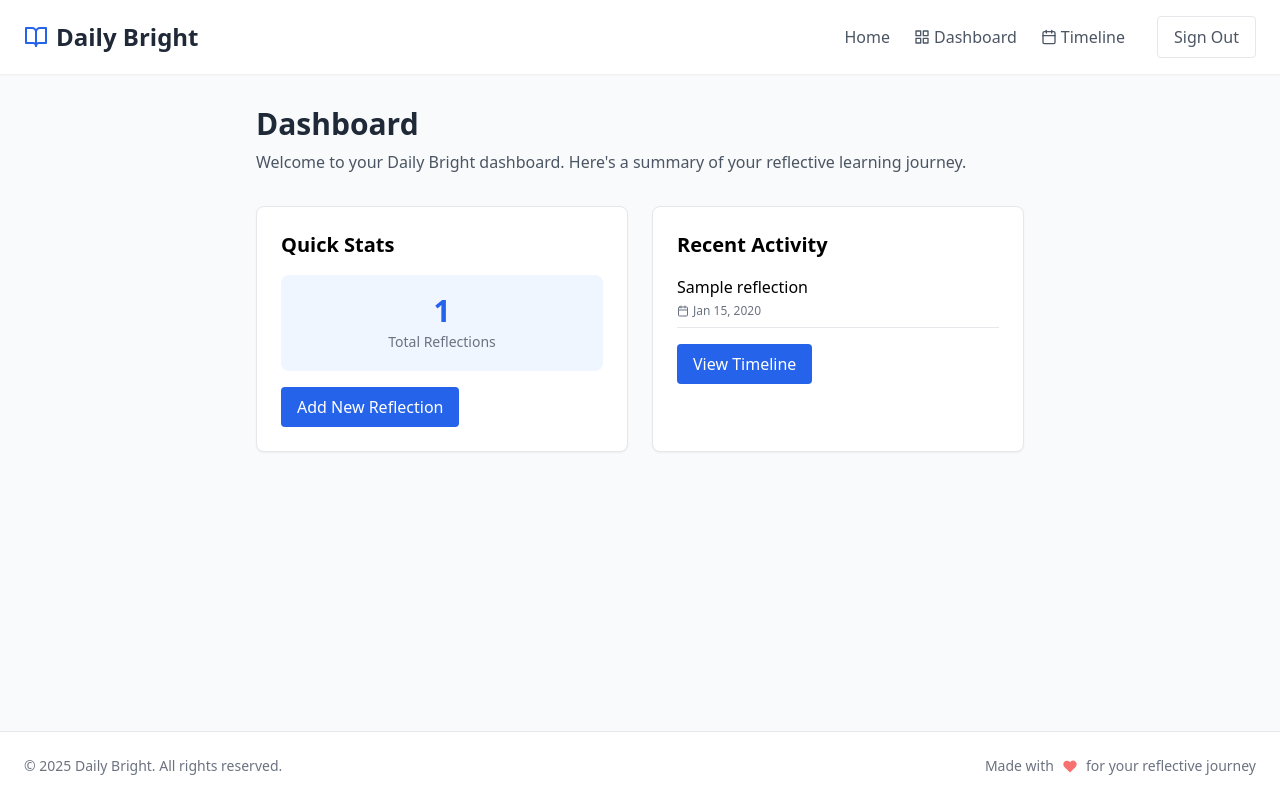
After one commit to Rishi1228/daily-glow-django, a Django app: page /dashboard/ in a window 1280 px wide. The commit adds this page. Run offline with Django 5.2, Linux system fonts and the light colour scheme; a user stored in the database is signed in; tables that the repository leaves empty hold one stand-in row (values such as "Sample post").

Commit message:
Fix: Resolve no changes error
The AI edits did not result in any changes to the codebase. This commit addresses the issue.

```diff
--- a/backend/daily_bright/urls.py
+++ b/backend/daily_bright/urls.py
@@ -6,7 +6,7 @@ from django.contrib import admin
 from django.urls import path, include
 from reflections.views_frontend import (
     index_view, login_view, register_view, logout_view,
-    add_reflection, delete_reflection, timeline_view
+    add_reflection, delete_reflection, timeline_view, dashboard_view
 )
 
 urlpatterns = [
@@ -22,6 +22,7 @@ urlpatterns = [
     path('register/', register_view, name='register'),
     path('logout/', logout_view, name='logout'),
     path('timeline/', timeline_view, name='timeline'),
+    path('dashboard/', dashboard_view, name='dashboard'),
     path('reflection/add/', add_reflection, name='add_reflection'),
     path('reflection/<int:reflection_id>/delete/', delete_reflection, name='delete_reflection'),
 ]
--- a/backend/reflections/views_frontend.py
+++ b/backend/reflections/views_frontend.py
@@ -1,4 +1,3 @@
-
 from django.shortcuts import render, redirect, get_object_or_404
 from django.contrib.auth import authenticate, login, logout
 from django.contrib.auth.models import User
@@ -18,6 +17,22 @@ def index_view(request):
     return render(request, 'index.html', {
         'today_date': today_date,
         'reflections': reflections,
+    })
+
+@login_required
+def dashboard_view(request):
+    """View for the user dashboard."""
+    # Count total reflections for the user
+    reflection_count = Reflection.objects.filter(user=request.user).count()
+
+    # Get the most recent reflections
+    recent_reflections = Reflection.objects.filter(
+        user=request.user
+    ).order_by('-date_created')[:5]
+
+    return render(request, 'dashboard.html', {
+        'reflection_count': reflection_count,
+        'recent_reflections': recent_reflections,
     })
 
 @login_required
--- a/backend/templates/base.html
+++ b/backend/templates/base.html
@@ -24,6 +24,19 @@
                     <ul class="flex space-x-6">
                         <li>
                             <a href="{% url 'index' %}" class="text-gray-600 hover:text-blue-600">Home</a>
+                        </li>
+                        <li>
+                            <a href="{% url 'dashboard' %}" class="text-gray-600 hover:text-blue-600">
+                                <span class="flex items-center gap-1">
+                                    <svg xmlns="http://www.w3.org/2000/svg" class="h-4 w-4" viewBox="0 0 24 24" fill="none" stroke="currentColor" stroke-width="2" stroke-linecap="round" stroke-linejoin="round">
+                                        <rect x="3" y="3" width="7" height="7"></rect>
+                                        <rect x="14" y="3" width="7" height="7"></rect>
+                                        <rect x="14" y="14" width="7" height="7"></rect>
+                                        <rect x="3" y="14" width="7" height="7"></rect>
+                                    </svg>
+                                    Dashboard
+                                </span>
+                            </a>
                         </li>
                         <li>
                             <a href="{% url 'timeline' %}" class="text-gray-600 hover:text-blue-600">
--- /dev/null
+++ b/backend/templates/dashboard.html
@@ -0,0 +1,59 @@
+
+{% extends 'base.html' %}
+
+{% block content %}
+<div class="max-w-3xl mx-auto">
+    <div class="mb-8">
+        <h1 class="text-3xl font-bold text-gray-800 mb-2">Dashboard</h1>
+        <p class="text-gray-600">
+            Welcome to your Daily Bright dashboard. Here's a summary of your reflective learning journey.
+        </p>
+    </div>
+
+    <div class="grid grid-cols-1 gap-6 md:grid-cols-2 mb-8">
+        <div class="bg-white rounded-lg border shadow-sm">
+            <div class="p-6">
+                <h2 class="text-xl font-semibold mb-4">Quick Stats</h2>
+                <div class="flex items-center justify-center h-24 bg-blue-50 rounded-lg mb-4">
+                    <div class="text-center">
+                        <span class="block text-3xl font-bold text-blue-600">{{ reflection_count }}</span>
+                        <span class="text-sm text-gray-500">Total Reflections</span>
+                    </div>
+                </div>
+                <a href="{% url 'index' %}" class="inline-block px-4 py-2 bg-blue-600 hover:bg-blue-700 text-white rounded">
+                    Add New Reflection
+                </a>
+            </div>
+        </div>
+
+        <div class="bg-white rounded-lg border shadow-sm">
+            <div class="p-6">
+                <h2 class="text-xl font-semibold mb-4">Recent Activity</h2>
+                {% if recent_reflections %}
+                    <ul class="space-y-4">
+                        {% for reflection in recent_reflections %}
+                            <li class="border-b pb-2">
+                                <h3 class="font-medium">{{ reflection.title }}</h3>
+                                <div class="flex items-center text-xs text-gray-500 mt-1">
+                                    <svg xmlns="http://www.w3.org/2000/svg" class="h-3 w-3 mr-1" viewBox="0 0 24 24" fill="none" stroke="currentColor" stroke-width="2" stroke-linecap="round" stroke-linejoin="round">
+                                        <rect x="3" y="4" width="18" height="18" rx="2" ry="2"></rect>
+                                        <line x1="16" y1="2" x2="16" y2="6"></line>
+                                        <line x1="8" y1="2" x2="8" y2="6"></line>
+                                        <line x1="3" y1="10" x2="21" y2="10"></line>
+                                    </svg>
+                                    {{ reflection.date_created|date:"M d, Y" }}
+                                </div>
+                            </li>
+                        {% endfor %}
+                    </ul>
+                {% else %}
+                    <p class="text-gray-500">No reflections yet. Start your reflective learning journey!</p>
+                {% endif %}
+                <a href="{% url 'timeline' %}" class="inline-block mt-4 px-4 py-2 bg-blue-600 hover:bg-blue-700 text-white rounded">
+                    View Timeline
+                </a>
+            </div>
+        </div>
+    </div>
+</div>
+{% endblock %}
--- a/src/App.tsx
+++ b/src/App.tsx
@@ -7,6 +7,7 @@ import { BrowserRouter, Routes, Route } from "react-router-dom";
 import Index from "./pages/Index";
 import Auth from "./pages/Auth";
 import NotFound from "./pages/NotFound";
+import Dashboard from "./pages/Dashboard";
 
 const queryClient = new QueryClient();
 
@@ -19,6 +20,7 @@ const App = () => (
         <Routes>
           <Route path="/" element={<Index />} />
           <Route path="/auth" element={<Auth />} />
+          <Route path="/dashboard" element={<Dashboard />} />
           {/* ADD ALL CUSTOM ROUTES ABOVE THE CATCH-ALL "*" ROUTE */}
           <Route path="*" element={<NotFound />} />
         </Routes>
```
Also changed, not shown: src/pages/Dashboard.tsx (added, +63 -0 lines).
